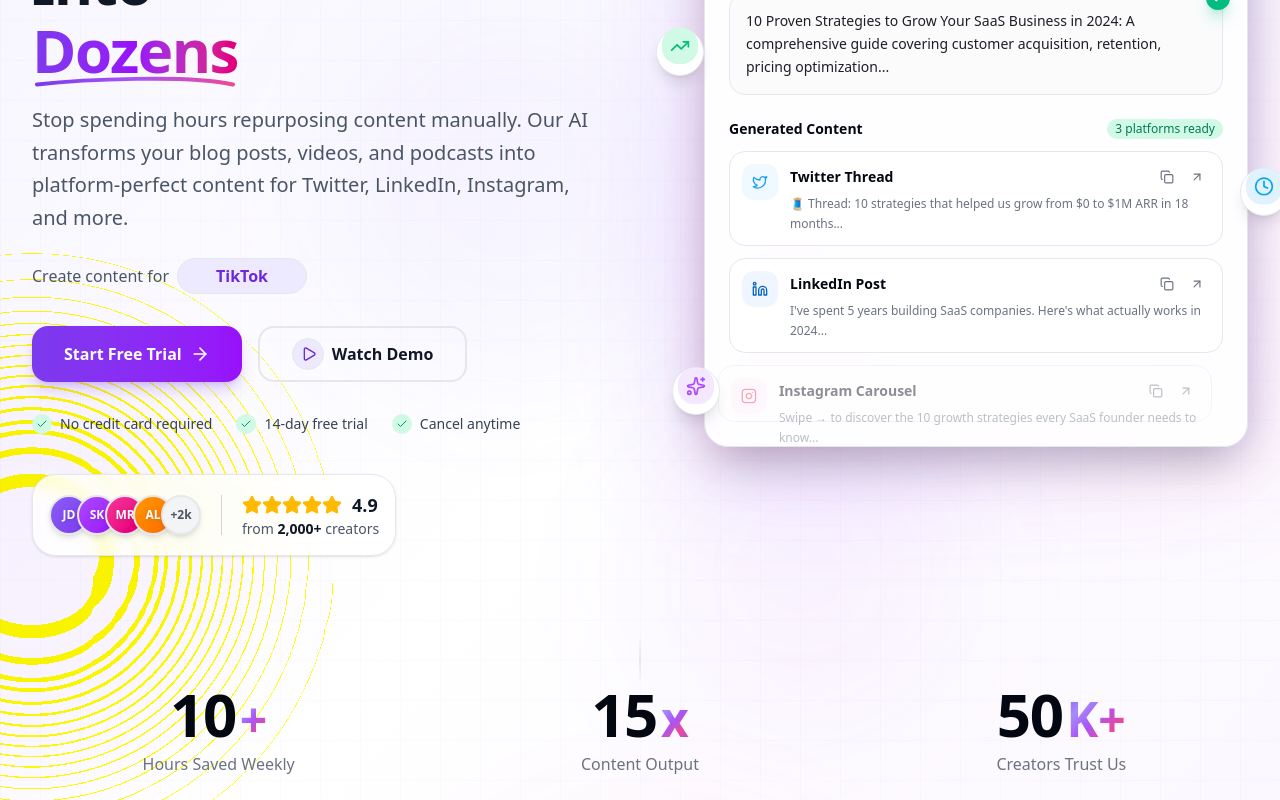
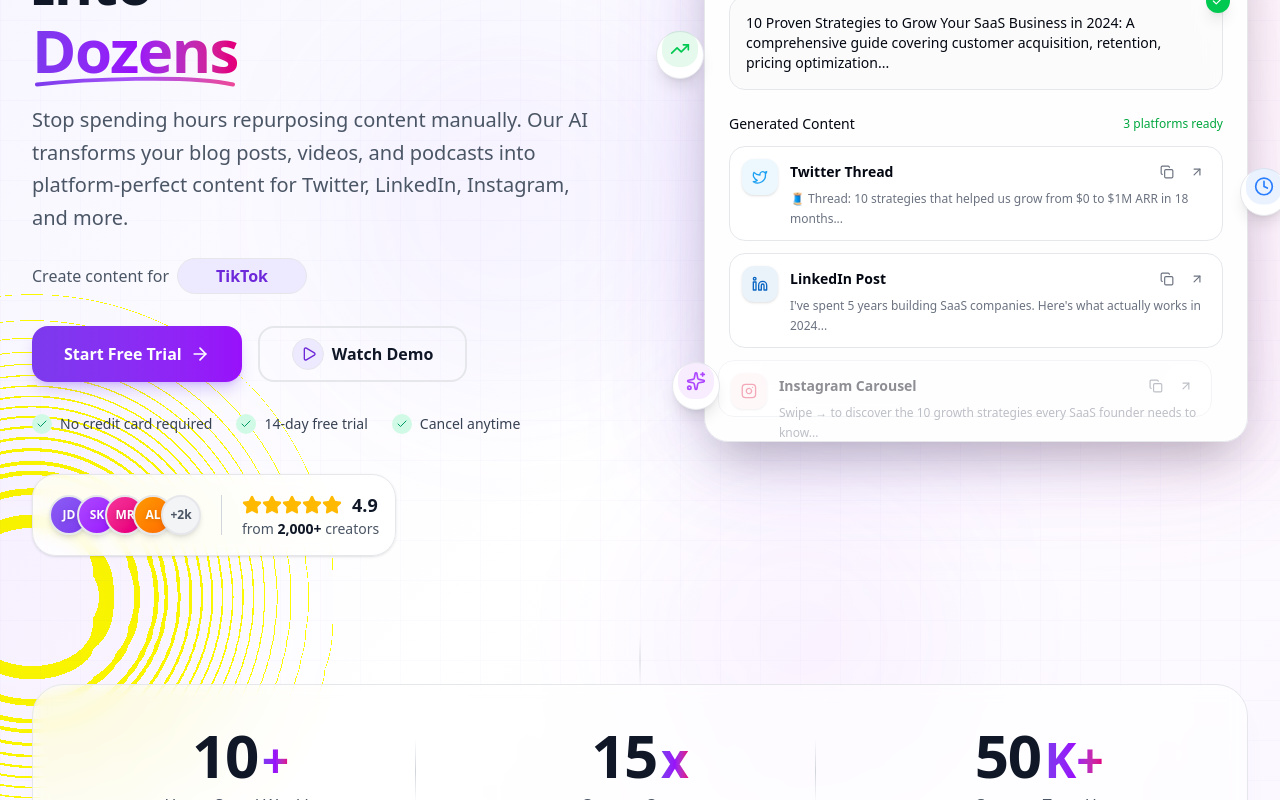
Before and after one commit to JamesGabby/repurpose-ai, a Next.js app: page / in a window 1280 px wide. Shown: the part 420-1220 px from the top of the page. Built offline with nearby package versions, Linux system fonts and the light colour scheme.

Commit message:
improve colour of stats

```diff
--- a/components/hero/hero-stats.tsx
+++ b/components/hero/hero-stats.tsx
@@ -34,7 +34,12 @@ export function HeroStats({ stats, className }: HeroStatsProps) {
         },
       }}
       className={cn(
-        "grid grid-cols-1 sm:grid-cols-3 gap-8 md:gap-12",
+        "grid grid-cols-1 sm:grid-cols-3 gap-6 sm:gap-8 md:gap-12",
+        // Container styling matching hero section
+        "p-6 sm:p-8 rounded-2xl sm:rounded-3xl",
+        "bg-white/60 dark:bg-gray-900/60 backdrop-blur-sm",
+        "border border-gray-200/50 dark:border-gray-700/50",
+        "shadow-xl shadow-brand-500/5",
         className
       )}
     >
@@ -51,26 +56,60 @@ export function HeroStats({ stats, className }: HeroStatsProps) {
           }}
           className="relative text-center group"
         >
-          {/* Background decoration */}
-          <div className="absolute inset-0 bg-gradient-to-b from-brand-500/5 to-transparent rounded-2xl opacity-0 group-hover:opacity-100 transition-opacity duration-300" />
+          {/* Background decoration - matches hero ambient glows */}
+          <div className={cn(
+            "absolute inset-0 rounded-xl",
+            "bg-gradient-to-b from-brand-500/5 via-purple-500/5 to-transparent",
+            "opacity-0 group-hover:opacity-100 transition-opacity duration-300"
+          )} />
 
-          <div className="relative">
+          {/* Decorative top accent line */}
+          <div className={cn(
+            "absolute -top-3 left-1/2 -translate-x-1/2",
+            "w-12 h-1 rounded-full",
+            "bg-gradient-to-r from-brand-500 via-purple-500 to-pink-500",
+            "opacity-0 group-hover:opacity-100 transition-opacity duration-300"
+          )} />
+
+          <div className="relative py-2">
             <div className="flex items-baseline justify-center gap-1">
               <AnimatedNumber
                 value={parseInt(stat.value)}
                 isInView={isInView}
-                className="text-4xl md:text-5xl lg:text-6xl font-bold tracking-tight"
+                className={cn(
+                  "text-3xl sm:text-4xl md:text-5xl lg:text-6xl font-bold tracking-tight",
+                  "text-gray-900 dark:text-white"
+                )}
               />
               {stat.suffix && (
-                <span className="text-3xl md:text-4xl lg:text-5xl font-bold gradient-text">
+                <span className={cn(
+                  "text-2xl sm:text-3xl md:text-4xl lg:text-5xl font-bold",
+                  // Gradient matching hero headline highlight
+                  "bg-gradient-to-r from-brand-600 via-purple-600 to-pink-600",
+                  "dark:from-brand-400 dark:via-purple-400 dark:to-pink-400",
+                  "bg-clip-text text-transparent"
+                )}>
                   {stat.suffix}
                 </span>
               )}
             </div>
-            <p className="mt-2 text-sm md:text-base text-muted-foreground font-medium">
+            <p className={cn(
+              "mt-2 text-xs sm:text-sm md:text-base font-medium",
+              "text-gray-600 dark:text-gray-400"
+            )}>
               {stat.label}
             </p>
           </div>
+
+          {/* Divider between stats - hidden on last item and mobile */}
+          {index < stats.length - 1 && (
+            <div className={cn(
+              "absolute right-0 top-1/2 -translate-y-1/2",
+              "hidden sm:block",
+              "w-px h-16",
+              "bg-gradient-to-b from-transparent via-gray-300 dark:via-gray-600 to-transparent"
+            )} />
+          )}
         </motion.div>
       ))}
     </motion.div>
@@ -131,29 +170,57 @@ export function StatCard({ stat, index, className }: StatCardProps) {
       animate={isInView ? { opacity: 1, y: 0 } : { opacity: 0, y: 30 }}
       transition={{ duration: 0.5, delay: index * 0.1 }}
       className={cn(
-        "relative rounded-2xl border border-border/50 bg-card/50 backdrop-blur-sm p-6",
-        "hover:border-brand-500/30 hover:shadow-lg hover:shadow-brand-500/5",
+        "relative rounded-xl sm:rounded-2xl p-4 sm:p-6",
+        // Background matching hero social proof card
+        "bg-white/80 dark:bg-gray-900/80 backdrop-blur-sm",
+        "border border-gray-200 dark:border-gray-700",
+        // Hover effects with brand colors
+        "hover:border-brand-300 dark:hover:border-brand-700",
+        "hover:shadow-lg hover:shadow-brand-500/10",
         "transition-all duration-300 group",
         className
       )}
     >
-      {/* Gradient border on hover */}
-      <div className="absolute inset-0 rounded-2xl bg-gradient-to-r from-brand-500/20 to-purple-500/20 opacity-0 group-hover:opacity-100 transition-opacity duration-300 -z-10 blur-xl" />
+      {/* Gradient glow on hover - matches hero ambient glows */}
+      <div className={cn(
+        "absolute inset-0 rounded-xl sm:rounded-2xl -z-10 blur-xl",
+        "bg-gradient-to-r from-brand-500/20 via-purple-500/20 to-pink-500/20",
+        "opacity-0 group-hover:opacity-100 transition-opacity duration-300"
+      )} />
 
       <div className="flex items-baseline gap-1">
         <AnimatedNumber
           value={parseInt(stat.value)}
           isInView={isInView}
-          className="text-4xl font-bold"
+          className={cn(
+            "text-3xl sm:text-4xl font-bold",
+            "text-gray-900 dark:text-white"
+          )}
         />
         {stat.suffix && (
-          <span className="text-3xl font-bold gradient-text">{stat.suffix}</span>
+          <span className={cn(
+            "text-2xl sm:text-3xl font-bold",
+            "bg-gradient-to-r from-brand-600 via-purple-600 to-pink-600",
+            "dark:from-brand-400 dark:via-purple-400 dark:to-pink-400",
+            "bg-clip-text text-transparent"
+          )}>
+            {stat.suffix}
+          </span>
         )}
       </div>
-      <p className="mt-2 text-sm text-muted-foreground font-medium">{stat.label}</p>
+      <p className={cn(
+        "mt-2 text-xs sm:text-sm font-medium",
+        "text-gray-600 dark:text-gray-400"
+      )}>
+        {stat.label}
+      </p>
 
-      {/* Decorative top border */}
-      <div className="absolute top-0 left-8 right-8 h-px bg-gradient-to-r from-transparent via-brand-500/50 to-transparent opacity-0 group-hover:opacity-100 transition-opacity duration-300" />
+      {/* Decorative top border - matches hero brand accent style */}
+      <div className={cn(
+        "absolute top-0 left-6 sm:left-8 right-6 sm:right-8 h-px",
+        "bg-gradient-to-r from-transparent via-brand-500/50 to-transparent",
+        "opacity-0 group-hover:opacity-100 transition-opacity duration-300"
+      )} />
     </motion.div>
   );
 }
--- a/components/hero/hero-visual.tsx
+++ b/components/hero/hero-visual.tsx
@@ -13,25 +13,9 @@ interface HeroVisualProps {
 export function HeroVisual({ className }: HeroVisualProps) {
   return (
     <div className={cn("relative", className)}>
-      {/* Improved glow effects with new colors */}
-      <div className="absolute -inset-4 rounded-3xl blur-3xl opacity-60">
-        <div className="absolute inset-0 bg-gradient-to-r from-brand-500/30 via-purple-500/25 to-pink-500/20 rounded-3xl" />
-        <div className="absolute inset-0 bg-gradient-to-tr from-brand-600/20 via-transparent to-cyan-500/10 rounded-3xl" />
-      </div>
-
-      {/* Animated glow ring */}
-      <motion.div
-        className="absolute -inset-1 rounded-2xl opacity-75"
-        animate={{
-          background: [
-            "linear-gradient(0deg, hsla(252, 91%, 60%, 0.2), hsla(280, 87%, 60%, 0.1), hsla(330, 81%, 60%, 0.2))",
-            "linear-gradient(180deg, hsla(252, 91%, 60%, 0.2), hsla(280, 87%, 60%, 0.1), hsla(330, 81%, 60%, 0.2))",
-            "linear-gradient(360deg, hsla(252, 91%, 60%, 0.2), hsla(280, 87%, 60%, 0.1), hsla(330, 81%, 60%, 0.2))",
-          ],
-        }}
-        transition={{ duration: 4, repeat: Infinity, ease: "linear" }}
-        style={{ filter: "blur(20px)" }}
-      />
+      {/* Glow effects */}
+      <div className="absolute -inset-4 bg-gradient-to-r from-brand-500/20 via-purple-500/20 to-pink-500/20 rounded-3xl blur-3xl opacity-60" />
+      <div className="absolute -inset-4 bg-gradient-to-tr from-brand-600/10 to-transparent rounded-3xl blur-2xl" />
 
       {/* Main App Window */}
       <motion.div
@@ -41,34 +25,39 @@ export function HeroVisual({ className }: HeroVisualProps) {
         className="relative"
       >
         <div className="relative rounded-2xl border border-border/50 bg-background/95 backdrop-blur-xl shadow-2xl overflow-hidden">
-          {/* Window Header - Improved styling */}
-          <div className="flex items-center gap-2 px-4 py-3 border-b border-border/50 bg-gradient-to-r from-muted/50 to-muted/30">
+          {/* Window Header */}
+          <div className="flex items-center gap-2 px-4 py-3 border-b border-border/50 bg-muted/30">
             <div className="flex items-center gap-1.5">
-              <div className="h-3 w-3 rounded-full bg-red-400 hover:bg-red-500 transition-colors shadow-sm" />
-              <div className="h-3 w-3 rounded-full bg-amber-400 hover:bg-amber-500 transition-colors shadow-sm" />
-              <div className="h-3 w-3 rounded-full bg-emerald-400 hover:bg-emerald-500 transition-colors shadow-sm" />
+              <div className="h-3 w-3 rounded-full bg-red-500/80 hover:bg-red-500 transition-colors" />
+              <div className="h-3 w-3 rounded-full bg-yellow-500/80 hover:bg-yellow-500 transition-colors" />
+              <div className="h-3 w-3 rounded-full bg-green-500/80 hover:bg-green-500 transition-colors" />
             </div>
             <div className="flex-1 text-center">
-              <div className="inline-flex items-center gap-2 px-3 py-1 rounded-md bg-background/80 border border-border/50">
-                <div className="h-2.5 w-2.5 rounded-full bg-emerald-500 animate-pulse shadow-sm shadow-emerald-500/50" />
-                <span className="text-xs font-medium text-foreground/80">
+              <div className="inline-flex items-center gap-2 px-3 py-1 rounded-md bg-muted/50">
+                <div className="h-3 w-3 rounded-full bg-green-500 animate-pulse" />
+                <span className="text-xs font-medium text-muted-foreground">
                   RepurposeAI Dashboard
                 </span>
               </div>
             </div>
-            <div className="w-[52px]" />
+            <div className="w-[52px]" /> {/* Spacer for symmetry */}
           </div>
 
           {/* App Content */}
           <div className="p-6 space-y-6">
+            {/* Input Section */}
             <InputSection />
+
+            {/* Processing Animation */}
             <ProcessingIndicator />
+
+            {/* Output Cards */}
             <OutputSection />
           </div>
         </div>
       </motion.div>
 
-      {/* Floating Elements with improved colors */}
+      {/* Floating Elements */}
       <FloatingElements />
     </div>
   );
@@ -85,20 +74,18 @@ function InputSection() {
   return (
     <div>
       <div className="flex items-center justify-between mb-2">
-        <label className="text-sm font-semibold text-foreground">
+        <label className="text-sm font-medium text-foreground">
           Source Content
         </label>
-        <span className="text-xs font-medium px-2 py-0.5 rounded-full bg-brand-100 text-brand-700 dark:bg-brand-950 dark:text-brand-300">
-          Blog Post
-        </span>
+        <span className="text-xs text-muted-foreground">Blog Post</span>
       </div>
-      <div className="relative rounded-xl border border-border bg-muted/30 p-4 min-h-[80px] transition-all hover:border-brand-300/50">
+      <div className="relative rounded-xl border border-border bg-muted/30 p-4 min-h-[80px]">
         <AnimatePresence>
           {showContent && (
             <motion.div
               initial={{ opacity: 0 }}
               animate={{ opacity: 1 }}
-              className="text-sm text-foreground/90 leading-relaxed"
+              className="text-sm text-foreground"
             >
               <TypewriterEffect
                 text="10 Proven Strategies to Grow Your SaaS Business in 2024: A comprehensive guide covering customer acquisition, retention, pricing optimization..."
@@ -113,7 +100,7 @@ function InputSection() {
           transition={{ delay: 3.5 }}
           className="absolute -right-2 -top-2"
         >
-          <span className="flex h-6 w-6 items-center justify-center rounded-full bg-emerald-500 text-white shadow-lg shadow-emerald-500/30">
+          <span className="flex h-6 w-6 items-center justify-center rounded-full bg-green-500 text-white shadow-lg">
             <Icons.check className="h-3.5 w-3.5" />
           </span>
         </motion.div>
@@ -146,15 +133,15 @@ function ProcessingIndicator() {
           initial={{ opacity: 0, y: 10 }}
           animate={{ opacity: 1, y: 0 }}
           exit={{ opacity: 0, y: -10 }}
-          className="flex items-center justify-center gap-3 py-4 px-4 rounded-xl bg-brand-50 dark:bg-brand-950/50 border border-brand-200 dark:border-brand-800"
+          className="flex items-center justify-center gap-3 py-4"
         >
           <motion.div
             animate={{ rotate: 360 }}
             transition={{ duration: 1, repeat: Infinity, ease: "linear" }}
           >
-            <Icons.loader className="h-5 w-5 text-brand-600 dark:text-brand-400" />
+            <Icons.loader className="h-5 w-5 text-brand-500" />
           </motion.div>
-          <span className="text-sm font-medium text-brand-700 dark:text-brand-300">
+          <span className="text-sm font-medium text-muted-foreground">
             AI is generating your content...
           </span>
         </motion.div>
@@ -169,8 +156,6 @@ function OutputSection() {
       platform: "Twitter Thread",
       icon: <Icons.twitter className="h-4 w-4" />,
       color: "#1DA1F2",
-      bgColor: "bg-sky-50 dark:bg-sky-950/30",
-      borderColor: "border-sky-200 dark:border-sky-800",
       content: "🧵 Thread: 10 strategies that helped us grow from $0 to $1M ARR in 18 months...",
       delay: 5.8,
     },
@@ -178,8 +163,6 @@ function OutputSection() {
       platform: "LinkedIn Post",
       icon: <Icons.linkedin className="h-4 w-4" />,
       color: "#0A66C2",
-      bgColor: "bg-blue-50 dark:bg-blue-950/30",
-      borderColor: "border-blue-200 dark:border-blue-800",
       content: "I've spent 5 years building SaaS companies. Here's what actually works in 2024...",
       delay: 6.3,
     },
@@ -187,8 +170,6 @@ function OutputSection() {
       platform: "Instagram Carousel",
       icon: <Icons.instagram className="h-4 w-4" />,
       color: "#E4405F",
-      bgColor: "bg-pink-50 dark:bg-pink-950/30",
-      borderColor: "border-pink-200 dark:border-pink-800",
       content: "Swipe → to discover the 10 growth strategies every SaaS founder needs to know...",
       delay: 6.8,
     },
@@ -202,15 +183,13 @@ function OutputSection() {
         transition={{ delay: 5.5 }}
         className="flex items-center justify-between"
       >
-        <label className="text-sm font-semibold text-foreground">
+        <label className="text-sm font-medium text-foreground">
           Generated Content
         </label>
-        <span className="text-xs font-medium px-2 py-0.5 rounded-full bg-emerald-100 text-emerald-700 dark:bg-emerald-950 dark:text-emerald-300">
-          3 platforms ready
-        </span>
+        <span className="text-xs text-green-600 font-medium">3 platforms ready</span>
       </motion.div>
 
-      {outputs.map((output) => (
+      {outputs.map((output, index) => (
         <OutputCard key={output.platform} {...output} />
       ))}
     </div>
@@ -221,13 +200,11 @@ interface OutputCardProps {
   platform: string;
   icon: React.ReactNode;
   color: string;
-  bgColor: string;
-  borderColor: string;
   content: string;
   delay: number;
 }
 
-function OutputCard({ platform, icon, color, bgColor, borderColor, content, delay }: OutputCardProps) {
+function OutputCard({ platform, icon, color, content, delay }: OutputCardProps) {
   const [isVisible, setIsVisible] = React.useState(false);
   const [isCopied, setIsCopied] = React.useState(false);
 
@@ -248,24 +225,17 @@ function OutputCard({ platform, icon, color, bgColor, borderColor, content, dela
           initial={{ opacity: 0, x: -20, height: 0 }}
           animate={{ opacity: 1, x: 0, height: "auto" }}
           transition={{ duration: 0.4, ease: "easeOut" }}
-          className={cn(
-            "flex items-start gap-3 rounded-xl border p-3",
-            "bg-card hover:shadow-lg transition-all duration-200",
-            borderColor,
-            "hover:border-brand-300 dark:hover:border-brand-700"
-          )}
+          className="flex items-start gap-3 rounded-xl border border-border/50 bg-card p-3 hover:border-border hover:shadow-md transition-all duration-200"
         >
           <div
-            className={cn(
-              "flex h-9 w-9 shrink-0 items-center justify-center rounded-lg",
-              bgColor
-            )}
+            className="flex h-9 w-9 shrink-0 items-center justify-center rounded-lg shadow-sm"
+            style={{ backgroundColor: `${color}15` }}
           >
             <span style={{ color }}>{icon}</span>
           </div>
           <div className="flex-1 min-w-0">
             <div className="flex items-center justify-between mb-1">
-              <span className="text-sm font-semibold text-foreground">{platform}</span>
+              <span className="text-sm font-semibold">{platform}</span>
               <div className="flex items-center gap-1">
                 <motion.button
                   whileHover={{ scale: 1.1 }}
@@ -274,9 +244,9 @@ function OutputCard({ platform, icon, color, bgColor, borderColor, content, dela
                   className="p-1.5 rounded-md hover:bg-muted transition-colors"
                 >
                   {isCopied ? (
-                    <Icons.check className="h-3.5 w-3.5 text-emerald-500" />
+                    <Icons.check className="h-3.5 w-3.5 text-green-500" />
                   ) : (
-                    <Icons.copy className="h-3.5 w-3.5 text-muted-foreground hover:text-foreground" />
+                    <Icons.copy className="h-3.5 w-3.5 text-muted-foreground" />
                   )}
                 </motion.button>
                 <motion.button
@@ -284,7 +254,7 @@ function OutputCard({ platform, icon, color, bgColor, borderColor, content, dela
                   whileTap={{ scale: 0.95 }}
                   className="p-1.5 rounded-md hover:bg-muted transition-colors"
                 >
-                  <Icons.arrowUpRight className="h-3.5 w-3.5 text-muted-foreground hover:text-foreground" />
+                  <Icons.arrowUpRight className="h-3.5 w-3.5 text-muted-foreground" />
                 </motion.button>
               </div>
             </div>
@@ -329,7 +299,7 @@ function TypewriterEffect({ text, speed = 30 }: TypewriterEffectProps) {
         <motion.span
           animate={{ opacity: [1, 0] }}
           transition={{ duration: 0.4, repeat: Infinity, repeatType: "reverse" }}
-          className="inline-block w-0.5 h-4 bg-brand-500 ml-0.5 align-middle rounded-full"
+          className="inline-block w-0.5 h-4 bg-brand-500 ml-0.5 align-middle"
         />
       )}
     </span>
@@ -340,33 +310,29 @@ function FloatingElements() {
   const elements = [
     {
       icon: Icons.zap,
-      color: "text-amber-500",
-      bgColor: "bg-amber-100 dark:bg-amber-950/50",
-      borderColor: "border-amber-200 dark:border-amber-800",
+      color: "text-yellow-500",
+      bgColor: "bg-yellow-500/10",
       position: "-top-4 -right-4 md:top-4 md:-right-8",
       delay: 0.8,
     },
     {
       icon: Icons.sparkles,
       color: "text-purple-500",
-      bgColor: "bg-purple-100 dark:bg-purple-950/50",
-      borderColor: "border-purple-200 dark:border-purple-800",
+      bgColor: "bg-purple-500/10",
       position: "-bottom-4 -left-4 md:bottom-8 md:-left-8",
       delay: 1.0,
     },
     {
       icon: Icons.trendingUp,
-      color: "text-emerald-500",
-      bgColor: "bg-emerald-100 dark:bg-emerald-950/50",
-      borderColor: "border-emerald-200 dark:border-emerald-800",
+      color: "text-green-500",
+      bgColor: "bg-green-500/10",
       position: "top-1/4 -left-4 md:-left-12",
       delay: 1.2,
     },
     {
       icon: Icons.clock,
-      color: "text-sky-500",
-      bgColor: "bg-sky-100 dark:bg-sky-950/50",
-      borderColor: "border-sky-200 dark:border-sky-800",
+      color: "text-blue-500",
+      bgColor: "bg-blue-500/10",
       position: "top-1/2 -right-4 md:-right-10",
       delay: 1.4,
     },
@@ -388,9 +354,7 @@ function FloatingElements() {
           className={cn(
             "absolute hidden sm:flex",
             el.position,
-            "h-12 w-12 items-center justify-center rounded-2xl",
-            "bg-background shadow-lg border",
-            el.borderColor
+            "h-12 w-12 items-center justify-center rounded-2xl bg-background shadow-lg border border-border/50"
           )}
         >
           <motion.div
```
